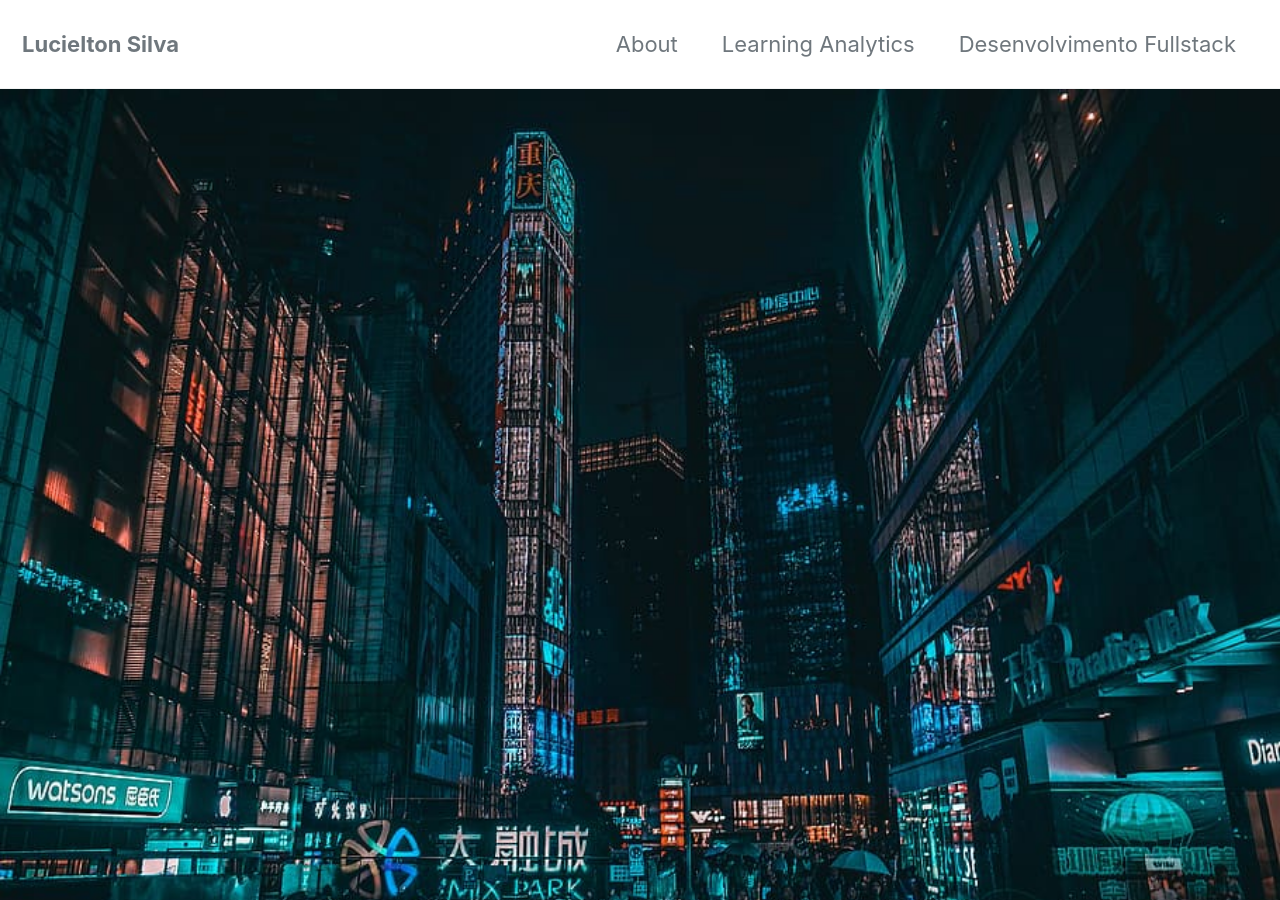
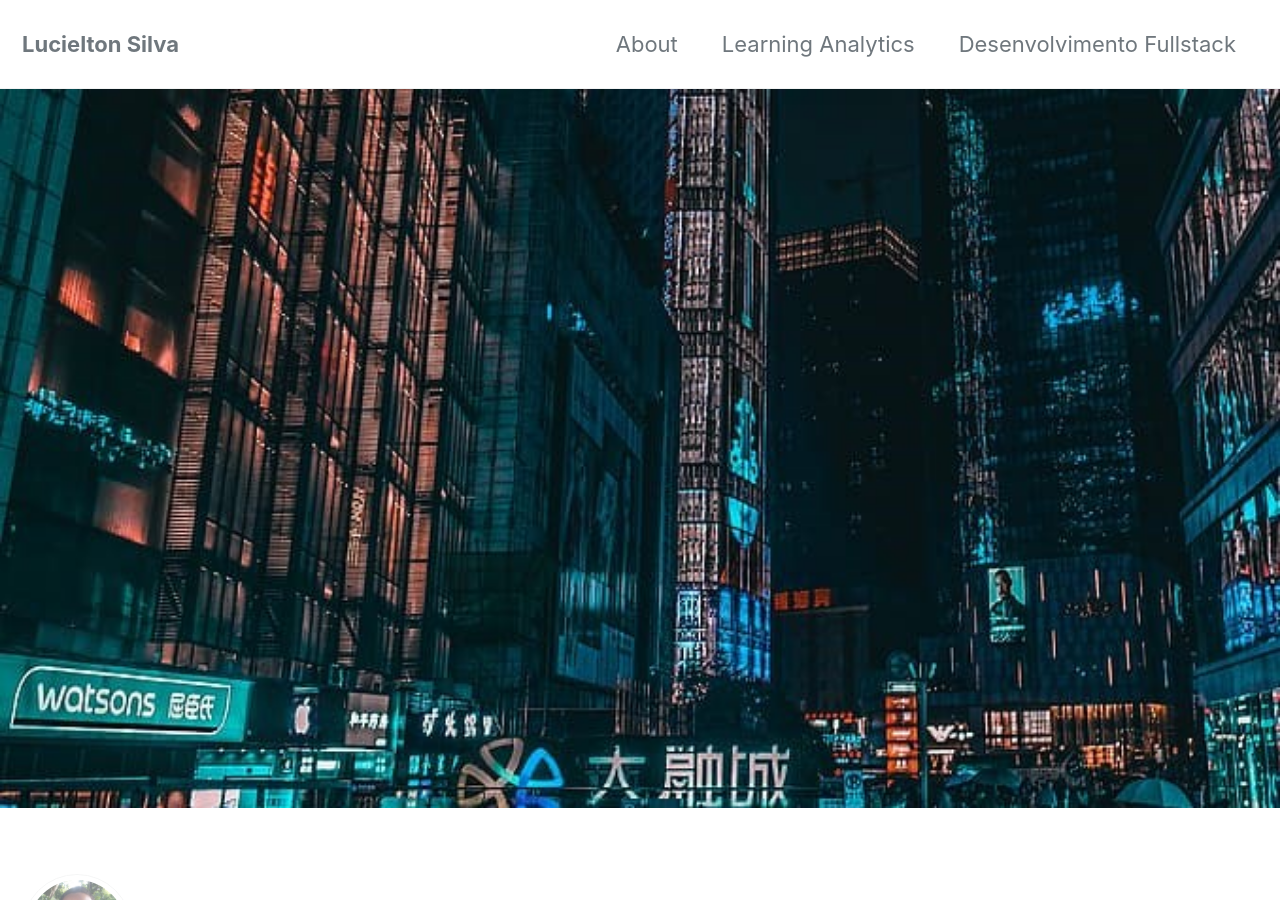
Before and after one commit to Lucielton/Lucielton.github.io, a Jekyll site: the page built from index.html, in a window 1280 px wide and 900 px high. Built offline with Jekyll 4.4.1, drawn with Linux system fonts in a browser that asks for light colours; cached includes are drawn as plain includes; nearby versions of some CDN libraries; the list of posts is cut into pages by our own code.

Commit message:
Fixing the image size

```diff
--- a/_config.yml
+++ b/_config.yml
@@ -108,7 +108,7 @@
 # Site Author
 author:
   name             : "Lucielton Manoel da Silva"
-  avatar           : "/images/ProfileImage.jpeg" # path of avatar image, e.g. "/assets/images/bio-photo.jpg"
+  avatar           : "/images/ProfileImageFixed.jpeg" # path of avatar image, e.g. "/assets/images/bio-photo.jpg"
   bio              : "Portifolio de projetos"
   location         : "Recife, PE"
   email            :
--- a/index.html
+++ b/index.html
@@ -2,5 +2,5 @@
 layout: home
 author_profile: true
 header:
-    image: "/images/CyberpunkCity1.jpg"
+    image: "/images/CyberpunkCity1Fixed.jpg"
 ---
```
Also changed, not shown: _pages/about.md (+1 -1 lines), images/CyberpunkCity1Fixed.jpg (added), images/CyberpunkCity2Fixed.jpg (added), images/ProfileImageFixed.jpeg (added).
